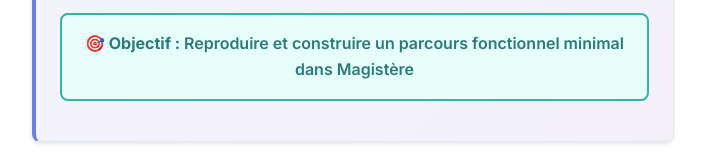
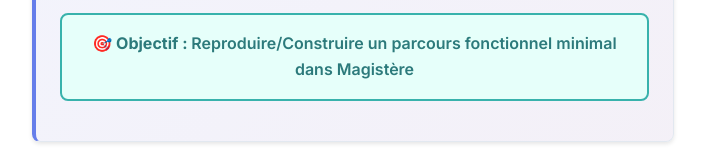
Before and after one commit to scenarisation-magistere/formation_castelsarrasin, a plain HTML site: page index.html in a window 1280 px wide. Shown: the part 599-750 px from the top of the page, without its empty margins (287-992 px from the left). Drawn offline with Linux system fonts and the light colour scheme.

Commit message:
Update index.html

```diff
--- a/index.html
+++ b/index.html
@@ -260,7 +260,7 @@
             </div>
         </div>
         <div class="objectif">
-            Reproduire et construire un parcours fonctionnel minimal dans Magistère
+            Reproduire/Construire un parcours fonctionnel minimal dans Magistère
         </div>
     </div>
 
```
